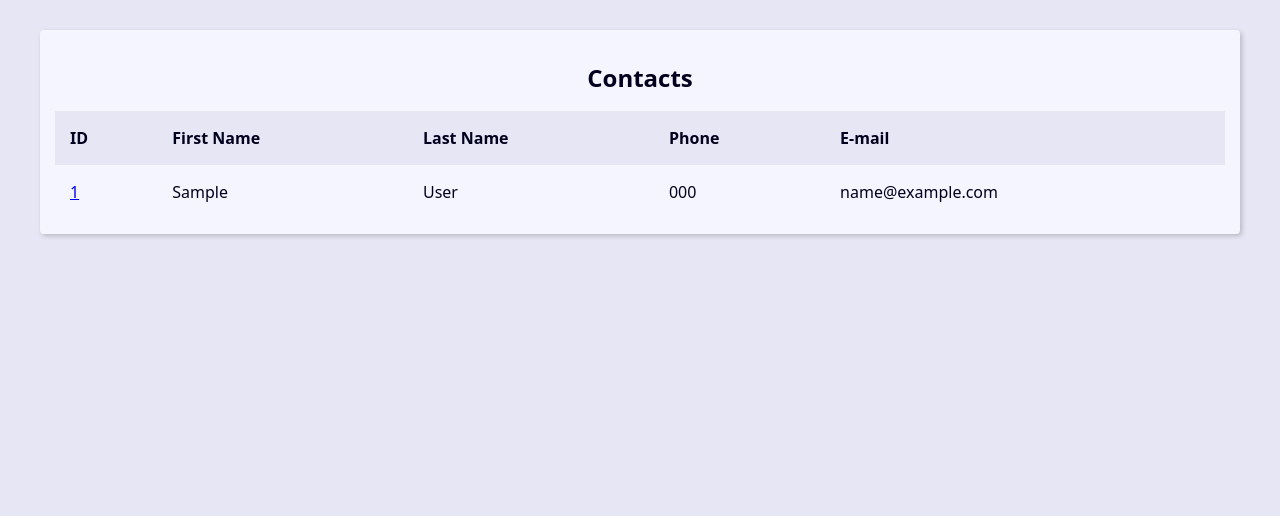
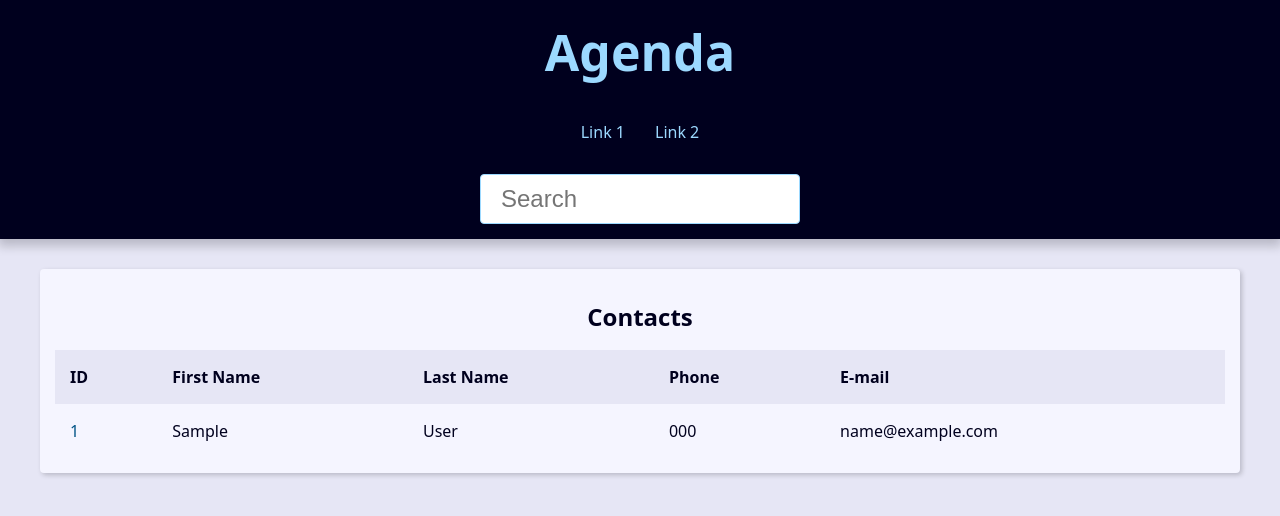
Before and after one commit to Alex-Junior-Dev/Python_Agenda, a Django app: page / in a window 1280 px wide. Shown: the top 516 px of the page. Run offline with Django 5.2, Linux system fonts and the light colour scheme; tables that the repository leaves empty hold one stand-in row (values such as "Sample post").

Commit message:
Added Search Field and Links

```diff
--- a/base_templates/global/base.html
+++ b/base_templates/global/base.html
@@ -7,6 +7,44 @@
     <link rel="stylesheet" href="{% static 'global/css/style.css'  %}">
 </head>
 <body>
+    <header class="header">
+        <h1 class="header-heading">
+            <a href="{% url 'contact:index' %}" class="header-link">
+                Agenda
+            </a>
+        </h1>
+
+        <nav class="menu">
+            <ul class="menu-list">
+                <li class="menu-item">
+                    <a href="" class="menu-link">
+                        Link 1
+                    </a>
+                </li>
+                <li class="menu-item">
+                    <a href="" class="menu-link">
+                        Link 2
+                    </a>
+                </li>
+            </ul>
+        </nav>
+
+        <div class="search">
+            <form
+                action=""
+                method="get"
+                >
+                <input
+                type="search"
+                class="search-input"
+                placeholder="Search"
+                id="search"
+                name="query"
+                >
+            </form>
+        </div>
+    </header>
+
     <main class='content'>
         {% block content %}{% endblock content %}
     </main>
--- a/contact/templates/contact/index.html
+++ b/contact/templates/contact/index.html
@@ -19,7 +19,10 @@
                 {% for contact in contacts %}
                     <tr class="table-row">
                         <td class="table-cel">
-                            <a href="table-link" href='#'>
+                            <a
+                            class="table-link"
+                            href='{% url "contact:contact" contact.id %}'
+                            >
                                 {{ contact.id }}
                             </a>
                         </td>
--- a/contact/urls.py
+++ b/contact/urls.py
@@ -4,5 +4,6 @@ from contact import views
 app_name = 'contact'
 
 urlpatterns = [
+    path('<int:contact_id>/', views.contact, name='contact'),
     path('', views.index, name='index'),
 ]
--- a/contact/views/contact_views.py
+++ b/contact/views/contact_views.py
@@ -1,5 +1,6 @@
-from django.shortcuts import render
+from django.shortcuts import render, get_object_or_404
 from contact.models import Contact
+from django.http import Http404
 
 # Create your views here.
 
@@ -19,3 +20,22 @@ def index(request):
         'contact/index.html',
         context
     )
+
+def contact(request, contact_id):
+    # single_contact = Contact.objects.filter(pk=contact_id).first()
+    single_contact = get_object_or_404(
+        Contact,
+        pk=contact_id,
+        show=True,
+        )
+
+
+    context = {
+        'contact': single_contact,
+    }
+
+    return render(
+        request,
+        'contact/contact.html',
+        context
+    )
```
Also changed, not shown: contact/templates/contact/contact.html (added, +17 -0 lines).
